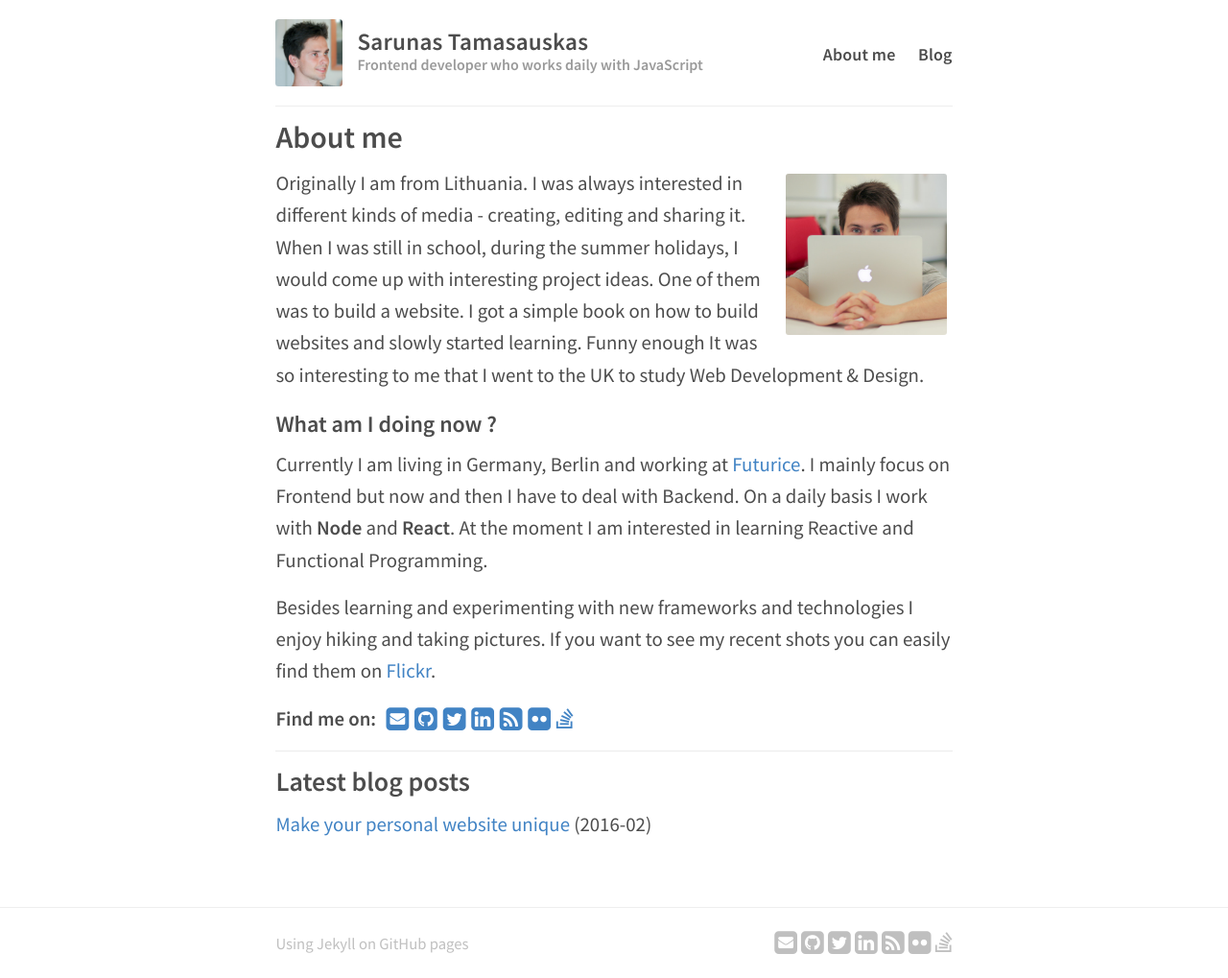
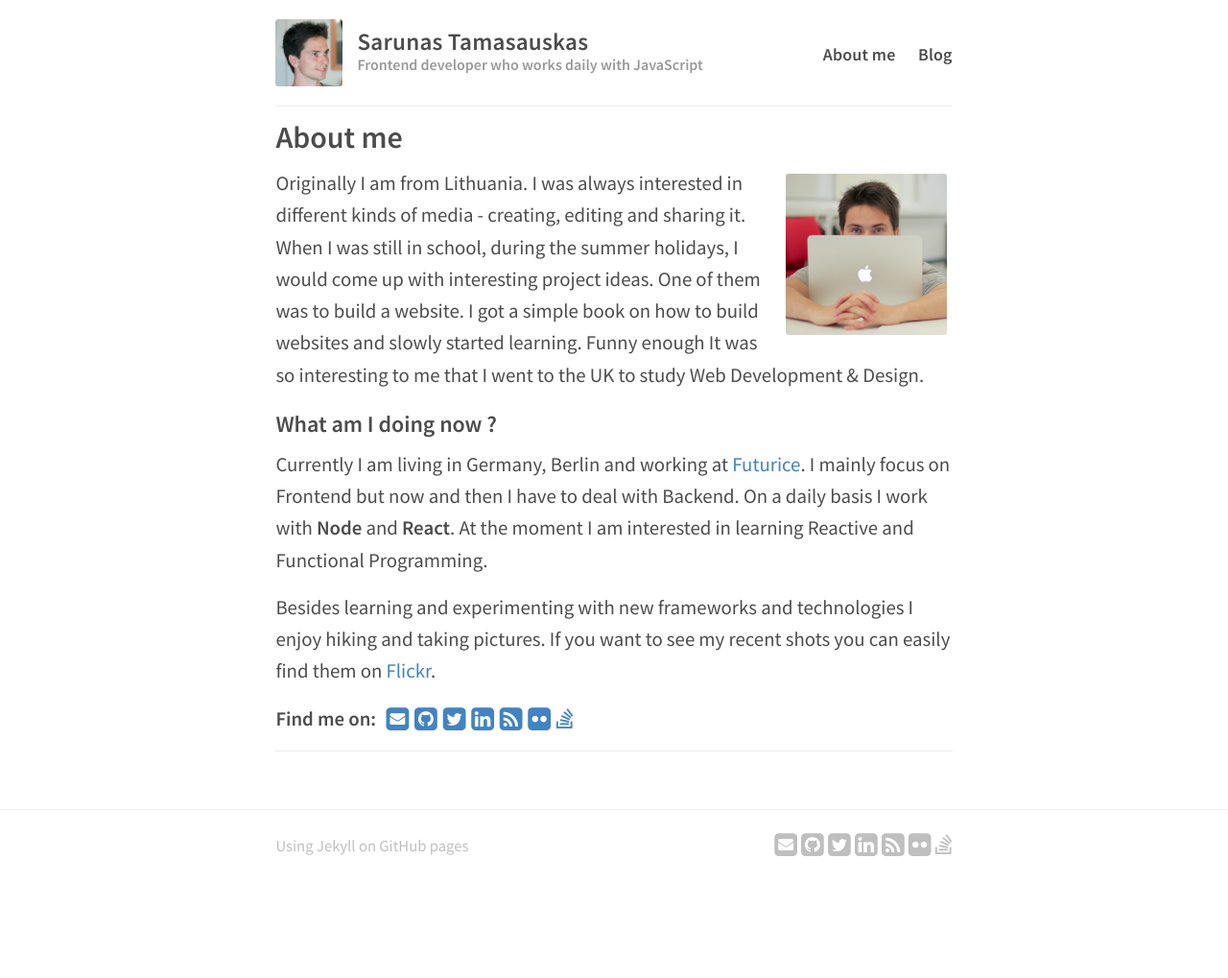
Before and after one commit to sarunast/sarunast.github.io, a Jekyll site: the page built from index.html, in a window 1280 px wide. Shown: the whole page at 96% size. Built offline with Jekyll 4.4.1, drawn with Linux system fonts in a browser that asks for light colours; nearby versions of some CDN libraries; after the commit the page ends 917 px from its top, so only the background shows below that.

Commit message:
Remove blog posts from index

```diff
--- a/index.html
+++ b/index.html
@@ -21,12 +21,3 @@ layout: default
   </p>
 
 </article>
-
-<h2>Latest blog posts</h2>
-<p class="posts">
-  {% for post in site.posts %}
-  <span style="display: block; padding-bottom: 3px">
-    <a href="{{ site.baseurl }}{{ post.url }}">{{ post.title }}</a> ({{ post.date | date: "%Y-%m" }})
-  </span>
-  {% endfor %}
-</p>
```
